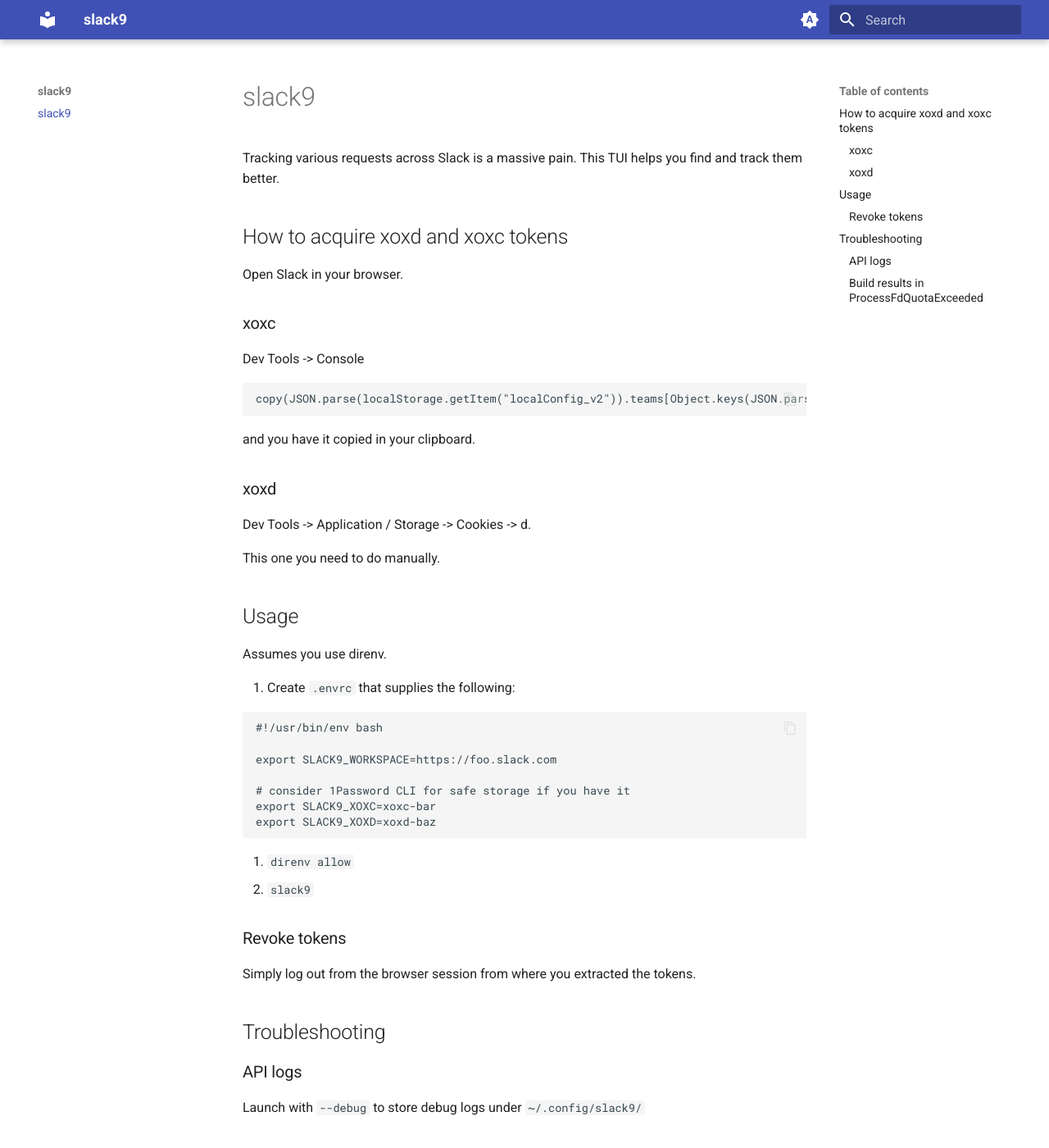
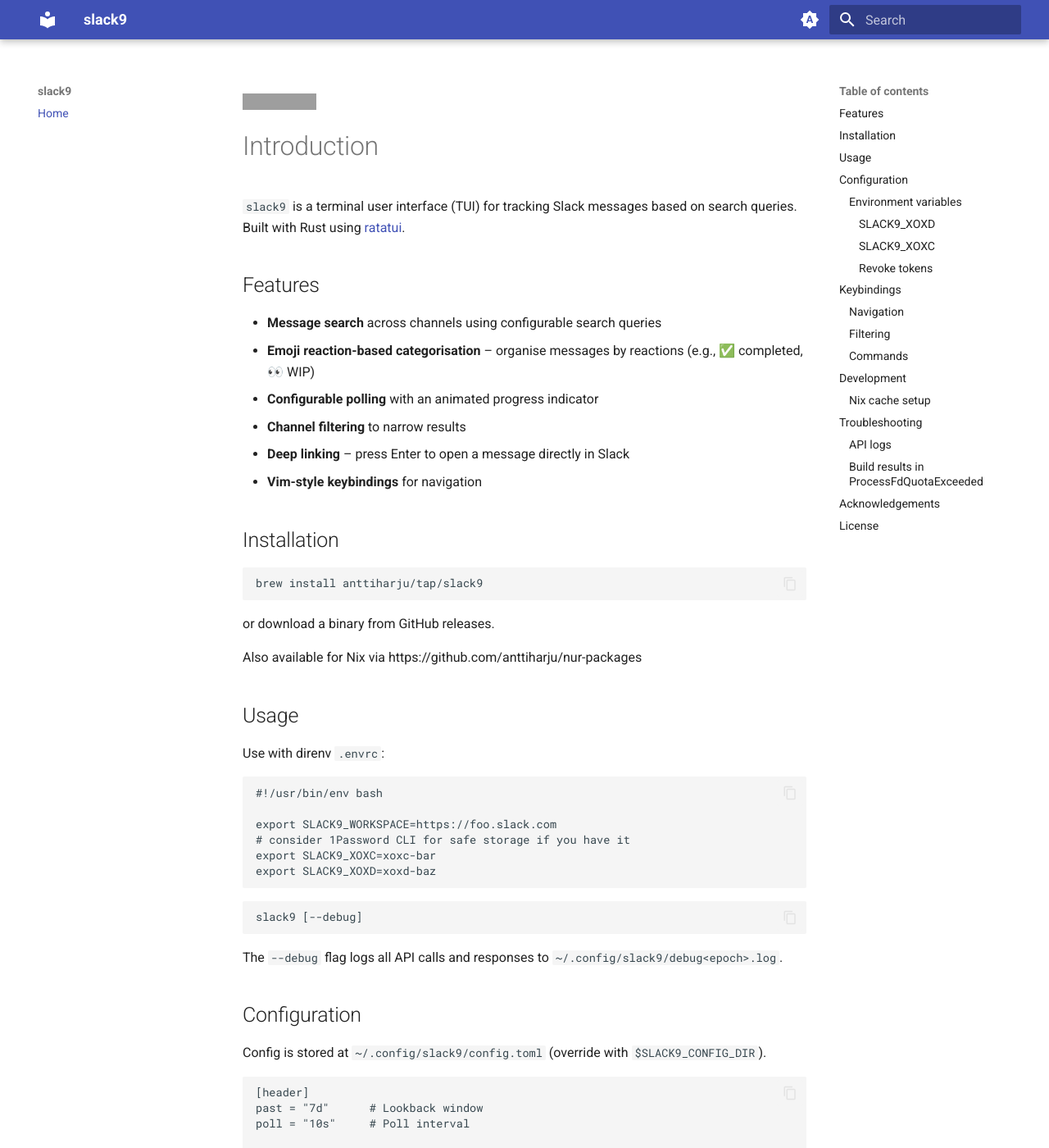
Before and after one commit to anttiharju/slack9, an MkDocs documentation site: the page built from docs/README.md, in a window 1280 px wide and 1400 px high. Shown: the whole window at 82% size. Built offline with MkDocs 1.6.1 and Material for MkDocs 9.7.7, drawn with Linux system fonts in a browser that asks for light colours; some of the changed text lies outside the part shown; grey boxes are pictures that could not be loaded.

Commit message:
Update docs

````diff
--- a/docs/README.md
+++ b/docs/README.md
@@ -1,12 +1,91 @@
-# slack9
+[![Build](https://github.com/anttiharju/slack9/actions/workflows/build.yml/badge.svg)](https://github.com/anttiharju/slack9/actions/workflows/build.yml)
 
-Tracking various requests across Slack is a massive pain. This TUI helps you find and track them better.
+# Introduction
 
-## How to acquire xoxd and xoxc tokens
+<!--🐒-->
 
-Open Slack in your browser.
+`slack9` is a terminal user interface (TUI) for tracking Slack messages based on search queries. Built with Rust using [ratatui](https://github.com/ratatui/ratatui).
 
-### xoxc
+## Features
+
+<!--🐵-->
+
+- **Message search** across channels using configurable search queries
+- **Emoji reaction-based categorisation** – organise messages by reactions (e.g., ✅ completed, 👀 WIP)
+- **Configurable polling** with an animated progress indicator
+- **Channel filtering** to narrow results
+- **Deep linking** – press Enter to open a message directly in Slack
+- **Vim-style keybindings** for navigation
+
+## Installation
+
+<!--🙈-->
+
+```sh
+brew install anttiharju/tap/slack9
+```
+
+or download a binary from GitHub releases.
+
+Also available for Nix via https://github.com/anttiharju/nur-packages
+
+## Usage
+
+<!--🙉-->
+
+Use with direnv `.envrc`:
+
+```sh
+#!/usr/bin/env bash
+
+export SLACK9_WORKSPACE=https://foo.slack.com
+# consider 1Password CLI for safe storage if you have it
+export SLACK9_XOXC=xoxc-bar
+export SLACK9_XOXD=xoxd-baz
+```
+
+```sh
+slack9 [--debug]
+```
+
+The `--debug` flag logs all API calls and responses to `~/.config/slack9/debug<epoch>.log`.
+
+## Configuration
+
+<!--🙊-->
+
+Config is stored at `~/.config/slack9/config.toml` (override with `$SLACK9_CONFIG_DIR`).
+
+```toml
+[header]
+past = "7d"      # Lookback window
+poll = "10s"     # Poll interval
+
+[categories]
+blocked = "hourglass"
+completed = "white_check_mark"
+wip = ["eyes", "writing_hand"]
+
+[state]
+user_pings = true
+search = ["help", "me"]
+active_categories = []
+show_uncategorised = true
+```
+
+Duration values support `s`, `m`, `h`, `d`, `w`, `M` (e.g., `7d`, `2h30m`).
+
+### Environment variables
+
+Three environment variables must be set:
+
+| Variable           | Description                                             |
+| ------------------ | ------------------------------------------------------- |
+| `SLACK9_WORKSPACE` | Workspace URL (e.g., `https://yourworkspace.slack.com`) |
+| `SLACK9_XOXD`      | Slack session token (used in Cookie header)             |
+| `SLACK9_XOXC`      | Slack OAuth token                                       |
+
+#### `SLACK9_XOXD`
 
 Dev Tools -> Console
 
@@ -18,34 +97,87 @@
 
 and you have it copied in your clipboard.
 
-### xoxd
+#### `SLACK9_XOXC`
 
-Dev Tools -> Application / Storage -> Cookies -> d.
+Dev Tools -> Application / Storage -> Cookies -> d
 
 This one you need to do manually.
 
-## Usage
+#### Revoke tokens
 
-Assumes you use direnv.
+Simply log out from the browser session from where you extracted the tokens.
 
-1. Create `.envrc` that supplies the following:
+## Keybindings
+
+### Navigation
+
+| Key       | Action                |
+| --------- | --------------------- |
+| `j` / `↓` | Move down             |
+| `k` / `↑` | Move up               |
+| `gg`      | Jump to first         |
+| `GG`      | Jump to last          |
+| `Enter`   | Open message in Slack |
+
+### Filtering
+
+| Key     | Action                        |
+| ------- | ----------------------------- |
+| `/`     | Open channel filter           |
+| `1`–`9` | Toggle category visibility    |
+| `0`     | Toggle uncategorised messages |
+| `o1`    | Show only category 1          |
+| `Esc`   | Clear filter                  |
+
+### Commands
+
+| Command            | Action                 |
+| ------------------ | ---------------------- |
+| `:time <duration>` | Change lookback window |
+| `:poll <duration>` | Change poll interval   |
+| `:quit` `:q` `:q!` | Exit TUI               |
+
+## Development
+
+A Nix flake is provided for a reproducible dev environment:
 
 ```sh
-#!/usr/bin/env bash
-
-export SLACK9_WORKSPACE=https://foo.slack.com
-
-# consider 1Password CLI for safe storage if you have it
-export SLACK9_XOXC=xoxc-bar
-export SLACK9_XOXD=xoxd-baz
+nix develop
 ```
 
-2. `direnv allow`
-3. `slack9`
+Alternatively, use [nix-direnv](https://github.com/nix-community/nix-direnv) to retain your shell customisations via
 
-### Revoke tokens
+```sh
+direnv allow
+```
 
-Simply log out from the browser session from where you extracted the tokens.
+### Nix cache setup
+
+To not have the Nix flake build things from scratch, you need to have the following extra cache substituters:
+
+```nix
+nixConfig.extra-substituters = [
+  "https://nix-community.cachix.org"
+  "https://anttiharju.cachix.org"
+];
+```
+
+with the following `nix.conf`:
+
+```conf
+trusted-substituters = https://cache.nixos.org/ https://nix-community.cachix.org https://anttiharju.cachix.org
+trusted-public-keys = cache.nixos.org-1:6NCHdD59X431o0gWypbMrAURkbJ16ZPMQFGspcDShjY= nix-community.cachix.org-1:mB9FSh9qf2dCimDSUo8Zy7bkq5CX+/rkCWyvRCYg3Fs= anttiharju.cachix.org-1:1/w1vNdGsG6EynEoWhjJLJ2rxqde2BP+wkKM+YdOxMQ=
+substituters = https://cache.nixos.org/
+experimental-features = nix-command flakes
+accept-flake-config = true
+```
+
+Details at https://blog.ielliott.io/per-project-nix-substituters.
+
+How to get started with Nix? Use:
+
+- https://github.com/NixOS/nix-installer
+- https://zero-to-nix.com
 
 ## Troubleshooting
 
@@ -64,3 +196,11 @@
 ```
 
 This unfortunately cannot be packaged into the direnv setup.
+
+## Acknowledgements
+
+Heavily inspired by [K9s](https://github.com/derailed/k9s).
+
+## License
+
+[MIT](LICENSE)
````
Also changed, not shown: CONTRIBUTING.md (added, +3 -0 lines).
